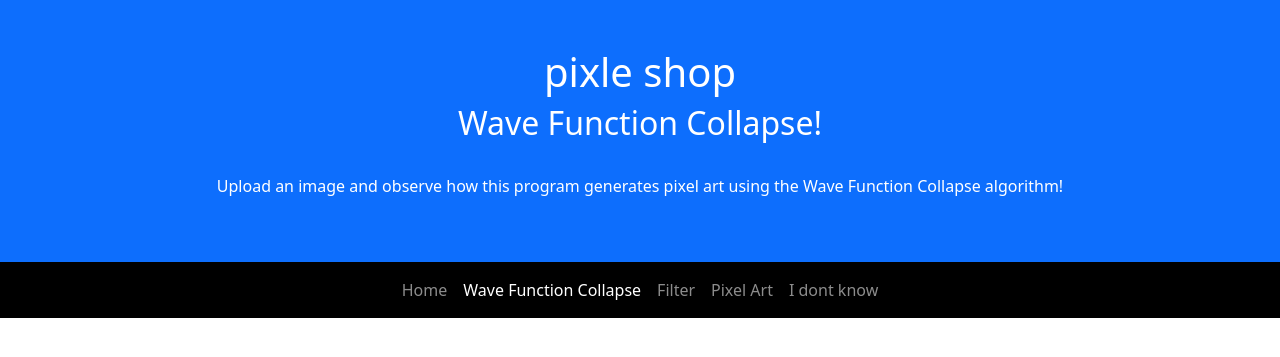
After one commit to KyleLynnDev/cst205-final-project, a Flask app: page /wavefunctioncollapse in a window 1280 px wide. The commit adds this page. Shown: the top 357 px of the page. Run offline with Flask 3, Linux system fonts and the light colour scheme.

Commit message:
Added WFC page to work on

```diff
--- a/app.py
+++ b/app.py
@@ -7,6 +7,10 @@ app = Flask(__name__)
 def home():
     return render_template('index.html')
 
+@app.route('/wavefunctioncollapse')
+def wavefunctioncollapsepage():
+    return render_template('WFC.html')
+
 
 if __name__ == '__main__':
     app.run(debug=True)
--- /dev/null
+++ b/templates/WFC.html
@@ -0,0 +1,45 @@
+<!DOCTYPE html>
+<html lang="en">
+<head>
+    <meta charset="UTF-8">
+    <meta name="viewport" content="width=device-width, initial-scale=1.0">
+    <title>Document</title>
+    <link href="https://cdn.jsdelivr.net/npm/bootstrap@5.3.8/dist/css/bootstrap.min.css" rel="stylesheet">
+</head>
+
+<body>
+
+
+    <div class="text-center p-5 mb-0 bg-primary text-white">
+        <h1>pixle shop</h1>
+        <h2>Wave Function Collapse!</h2>
+        <br>
+        <p>Upload an image and observe how this program generates pixel art using the Wave Function Collapse algorithm!</p>
+    </div>
+
+    <nav class="navbar navbar-expand-lg bg-black navbar-dark mb-0">
+        <div class="container-fluid">
+            <div class="collapse navbar-collapse justify-content-center" id="navbarNav">
+                <ul class="navbar-nav">
+                    <li class="nav-item">
+                        <a class="nav-link" href="/">Home</a>
+                    </li>
+                    <li class="nav-item">
+                        <a class="nav-link active" aria-current="page" href="/wavefunctioncollapse">Wave Function Collapse</a>
+                    </li>
+                    <li class="nav-item">
+                        <a class="nav-link" href="#">Filter</a>
+                    </li>
+                    <li class="nav-item">
+                        <a class="nav-link" href="/pixelate">Pixel Art</a>
+                    </li>
+                    <li class="nav-item">
+                        <a class="nav-link" href="#">I dont know </a>
+                    </li>
+                </ul>
+            </div>
+        </div>
+    </nav>
+
+</body>
+</html>
--- a/templates/index.html
+++ b/templates/index.html
@@ -22,7 +22,7 @@
                         <a class="nav-link active" aria-current="page" href="#">Home</a>
                     </li>
                     <li class="nav-item">
-                        <a class="nav-link" href="#">Wave Function Collapse</a>
+                        <a class="nav-link" href="/wavefunctioncollapse">Wave Function Collapse</a>
                     </li>
                     <li class="nav-item">
                         <a class="nav-link" href="#">Filter</a>
```
Also changed, not shown: 1 other file.
